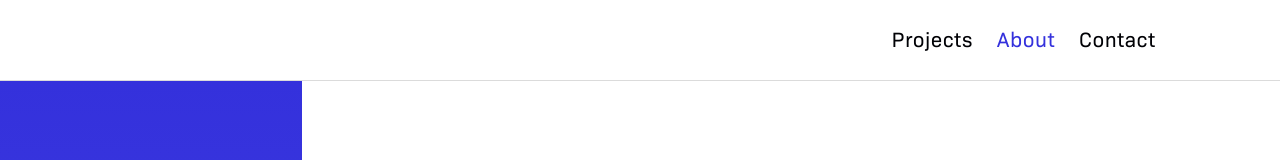
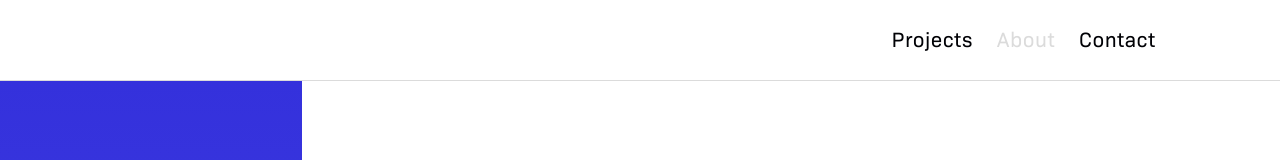
Before and after one commit to pelevin-d-y/42.branding, a Nuxt app: page /about in a window 1280 px wide. Shown: the top 160 px of the page. Built offline with nearby package versions, Linux system fonts and the light colour scheme.

Commit message:
fix padding, favicon

```diff
--- a/components/Header.vue
+++ b/components/Header.vue
@@ -103,7 +103,7 @@ export default {
   }
 
   .nuxt-link-active {
-    color: #3431DC;
+    color: #DBDBDB;
   }
 
   .burger-path-1,
--- a/components/projectImages.vue
+++ b/components/projectImages.vue
@@ -44,10 +44,6 @@ export default {
 </script>
 
 <style lang="scss" scoped>
-
-.project-cover-image {
-  margin-top: 106px;
-}
 
 .project-cover-image img {
   width: 100%;
--- a/pages/project/_id.vue
+++ b/pages/project/_id.vue
@@ -59,6 +59,7 @@ export default {
   .container {
     max-width: 716px;
     width: 100%;
+    padding-bottom: 106px;
   }
 
   .title {
@@ -123,7 +124,6 @@ export default {
   }
 
   @media (max-width: 768px) {
-
     .text {
       font-size: 18px;
       line-height: 32px;
```
Also changed, not shown: 7 other files (tests, documents, lock files or other folders).
